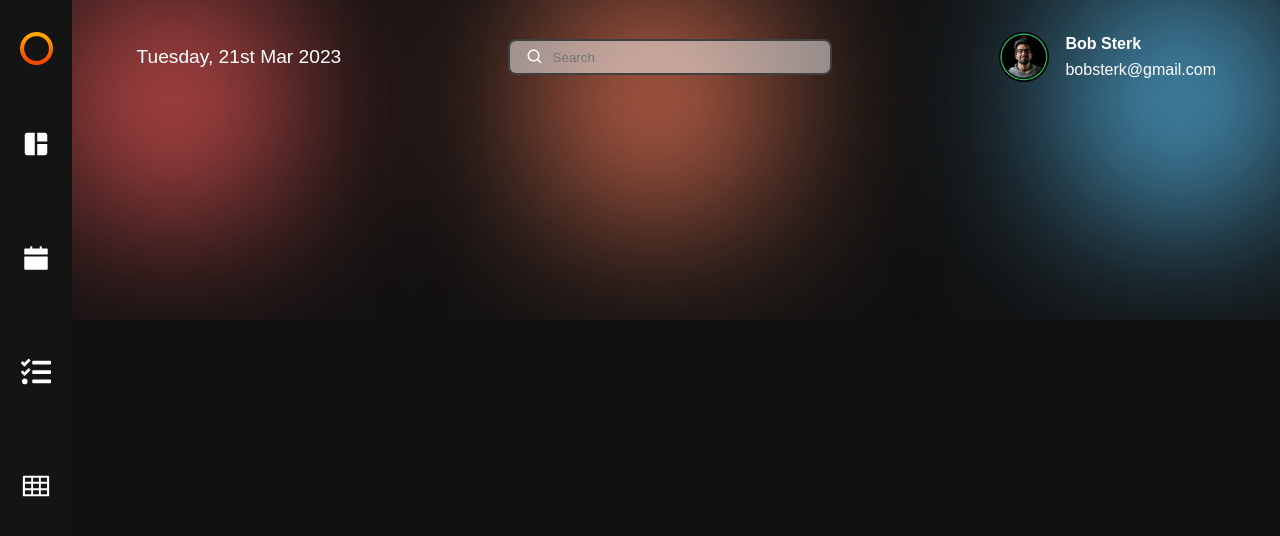
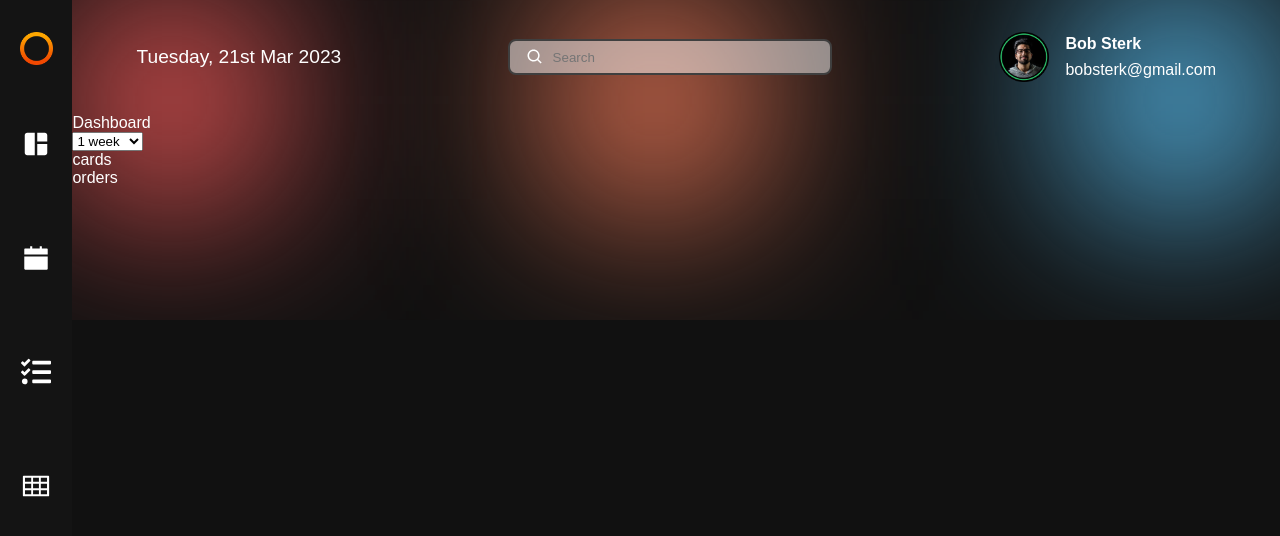
Before and after one commit to JarekCh/admin_dashboard, a React (Vite) app: page /dashboard in a window 1280 px wide. Shown: the top 536 px of the page. Built offline with nearby package versions, Linux system fonts and the light colour scheme.

Commit message:
small fixes add Dashboard jsx skeleton

```diff
--- a/src/components/Layout/Layout.jsx
+++ b/src/components/Layout/Layout.jsx
@@ -2,11 +2,15 @@ import moment from 'moment';
 import css from './Layout.module.css';
 import { BiSearch } from 'react-icons/bi';
 import { Sidebar } from '../Sidebar/Sidebar';
+import { Outlet, useLocation } from 'react-router-dom';
 
 const Layout = () => {
+  const { pathname } = useLocation();
+
   return (
     <div className={css.container}>
       <Sidebar />
+      {pathname === '/' && <Navigate to='/dashboard' />}
       <div className={css.dashboard}>
         <div className={css.topBaseGradients}>
           <div className='gradient-red'></div>
@@ -27,6 +31,9 @@ const Layout = () => {
             </div>
           </div>
         </div>
+        <div className={css.content}>
+          <Outlet />
+        </div>
       </div>
     </div>
   );
--- a/src/pages/Dashboard/Dashboard.jsx
+++ b/src/pages/Dashboard/Dashboard.jsx
@@ -1,7 +1,29 @@
-// import css from './Dashboard.module.css';
+import css from './Dashboard.module.css';
 
 const Dashboard = () => {
-  return <div className={css.dashboard}>Dashboard</div>;
+  return (
+    <div className={css.container}>
+      {/* left side */}
+      <div className={css.dashboard}>
+        <div className={css.dashboardHead}>
+          <div className={css.head}>
+            <span>Dashboard</span>
+            <div className={css.durationButton}>
+              <select>
+                <option value=''>1 week</option>
+                <option value=''>1 month</option>
+                <option value=''>1 year</option>
+              </select>
+            </div>
+            <div className={css.cards}>cards</div>
+          </div>
+        </div>
+      </div>
+
+      {/* right side  */}
+      <div className={css.orders}>orders</div>
+    </div>
+  );
 };
 
 export default Dashboard;
```
Also changed, not shown: src/pages/Dashboard/Dahsboard.module.css (deleted), src/pages/Dashboard/Dashboard.module.css (added).
